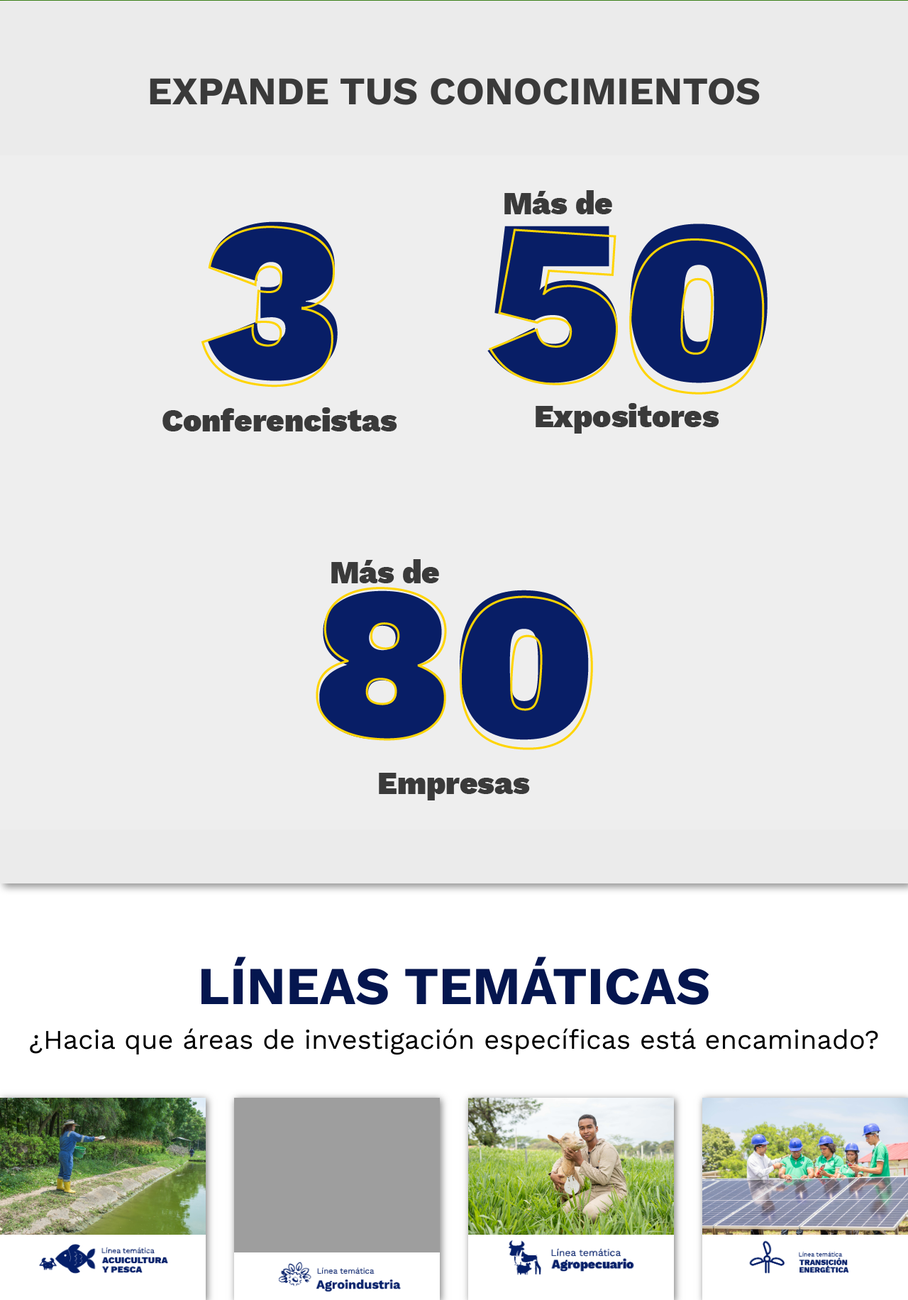
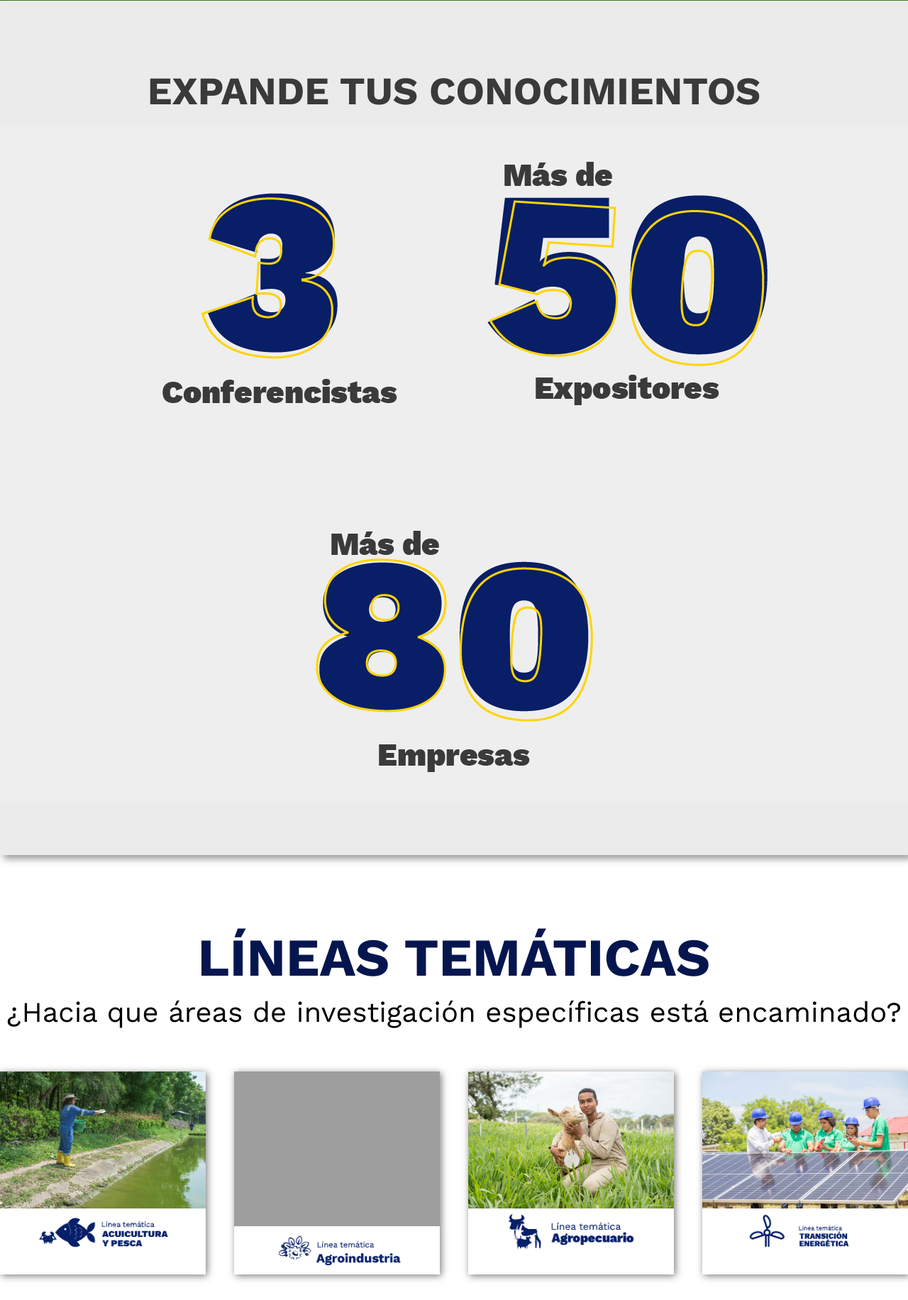
Before and after one commit to daniela28288/Congreso, a PHP site: page / in a window 1280 px wide. Shown: the part 1822-3654 px from the top of the page at 71% size. Run offline with PHP 8.4, Linux system fonts and the light colour scheme; grey boxes are pictures that could not be loaded.

Commit message:
Se arreglaron detalles de margenes

```diff
--- a/index.css
+++ b/index.css
@@ -89,7 +89,6 @@ header a:hover{
     align-items: center;
     width: 100%;
     gap: 90px;
-    margin-top: 40px;
     background-color: rgb(238, 238, 238);
     flex-wrap: wrap;
 }
@@ -401,6 +400,13 @@ a{
  .container-lineas-tematicas h4{
     font-size: 38px;
     font-weight: 100;
+    display: flex;
+    align-items: center;
+    justify-content: center;
+    flex-direction: column;
+    text-align: center;
+
+    font-size: 40px;
  }
  .tematicas{
      display: flex;
```
